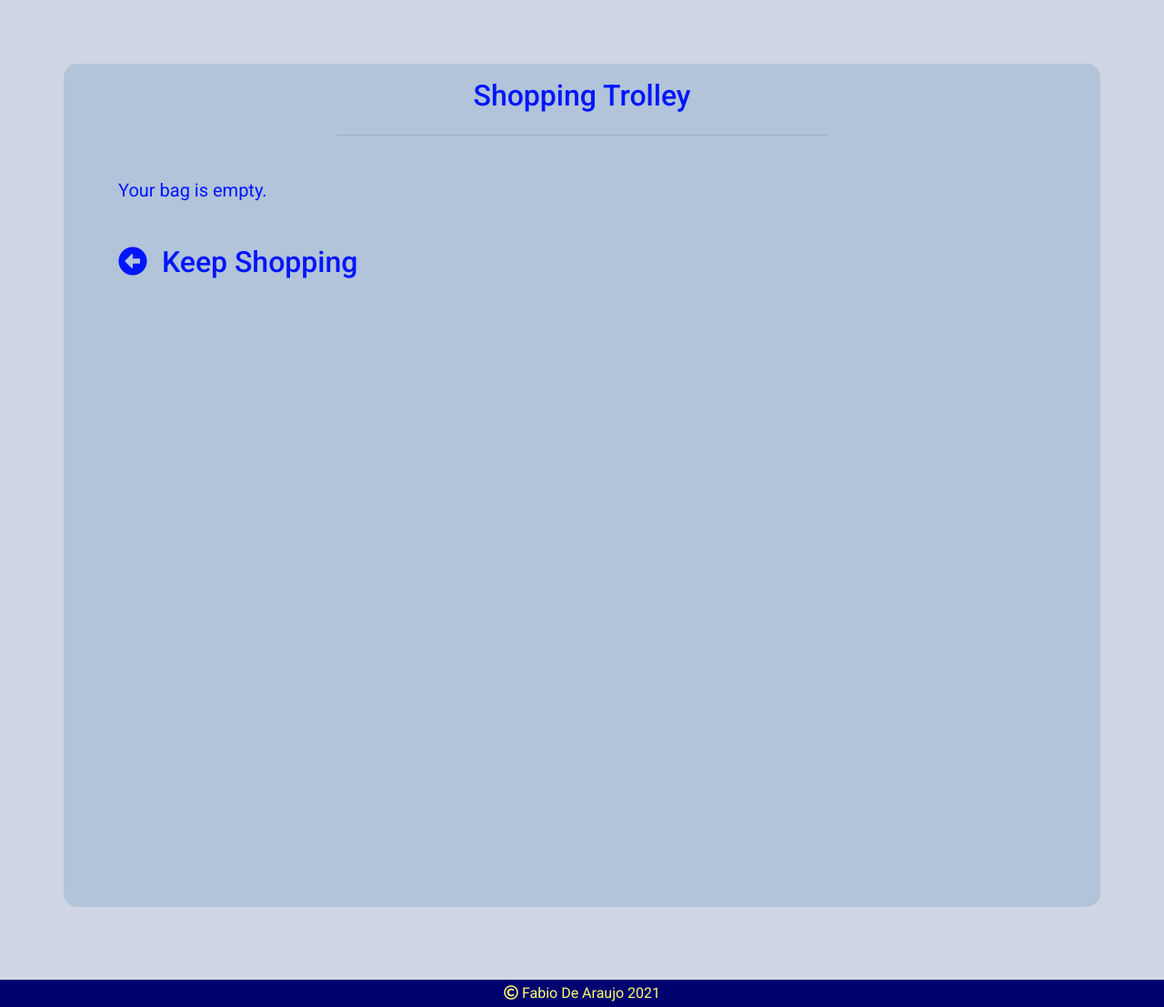
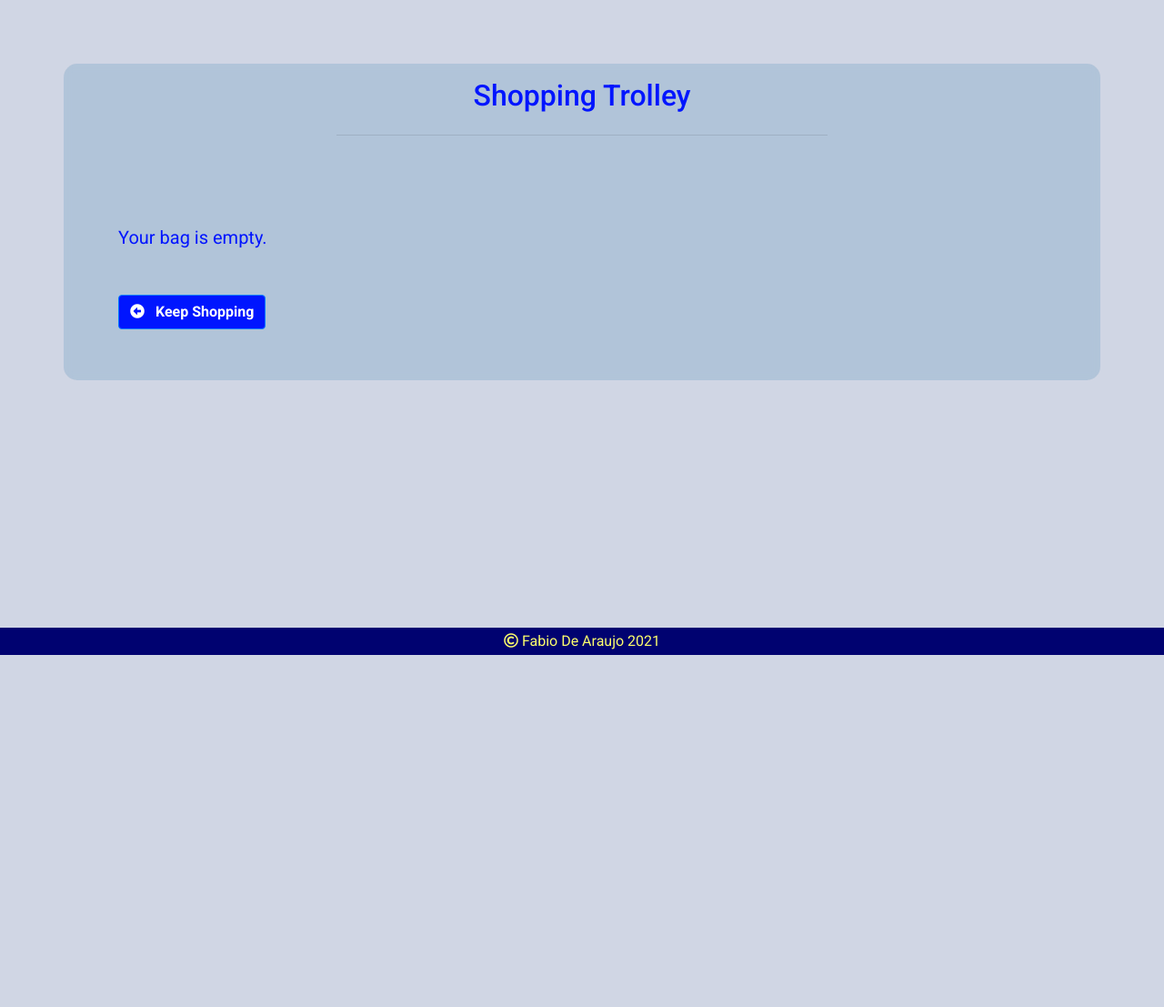
Before and after one commit to fabiodearaujo/sophie-photography-mp4, a Django app: page /trolley/ in a window 1280 px wide. Shown: the part 80-1187 px from the top of the page at 91% size. After the commit the page ends 800 px from the top, so only its background shows below. Run offline with Django 3.2, Linux system fonts and the light colour scheme; parts of the project's set-up code (start-up, migrations or seed data) failed here and were passed over; some libraries are stand-ins or nearby versions.

Commit message:
Final touches on styling buttons and links

```diff
--- a/checkout/templates/checkout/checkout_success.html
+++ b/checkout/templates/checkout/checkout_success.html
@@ -98,7 +98,7 @@
                 </div>
             </div>
         </div>
-        <footer>
+        <footer style="position:fixed;bottom:0;">
             <div class="footer-copyright">
                 <p><a href="https://github.com/fabioaraujo76/sophie-photography-mp4" target="_blank"  style="text-decoration: none;"><i class="far fa-copyright"></i> Fabio De Araujo 2021</a></p>
             </div>
--- a/static/css/base.css
+++ b/static/css/base.css
@@ -254,13 +254,11 @@ footer {
 /* ---------------------------------------------- Contact Us page Styles */
 
 .contactus-page {
-    padding-top: 150px;
+    padding-top: 50px;
     min-height: 100vh;
     background-image: url(/media/background.png);
-}
-
-.contactus-footer {
-    position: absolute;
+    background-size:cover;
+    background-repeat: repeat-y;
 }
 
 .contactus-container {
--- a/templates/allauth/account/password_reset.html
+++ b/templates/allauth/account/password_reset.html
@@ -24,5 +24,6 @@
         </div>
     </form>
 
-    <p class="text-center text-white">{% blocktrans %}Please contact us if you have any trouble resetting your password.{% endblocktrans %}</p>
+    <p class="text-center text-white">{% blocktrans %}Please contact us if you have any trouble resetting your password.<br>
+      But if you now remember your password, please <a class="text-orange-outlined text-decoration-none font-weight-bold" href="{{ login_url }}">sign in</a>.{% endblocktrans %}</p>
 {% endblock %}
--- a/trolley/templates/trolley/trolley.html
+++ b/trolley/templates/trolley/trolley.html
@@ -90,14 +90,14 @@
                         </tr>
                         <tr>
                             <td colspan="5" class="text-right pr-3">
-                                <p class="descr-link font-weight-bold pb-3">
-                                    <a class="link-blue-nd" href="{% url 'products' %}?sort=category&direction=desc">
+                                <p class="font-weight-bold pb-3">
+                                    <a href="{% url 'products' %}?sort=category&direction=desc" class="btn btn-primary rounded">
                                         <i class="fas fa-arrow-alt-circle-left pr-1"></i>
                                         Keep Shopping
                                     </a>
                                 </p>
-                                <p class="descr-link font-weight-bold">
-                                    <a href="{% url 'checkout' %}" class="link-blue-nd">
+                                <p class="font-weight-bold">
+                                    <a href="{% url 'checkout' %}" class="btn btn-primary rounded">
                                         <i class="fas fa-lock"></i>
                                         Secure Checkout
                                     </a>
@@ -107,11 +107,11 @@
                     </table>
                 </div>
                 {% else %}
-                    <div class="container vh-100">
+                    <div class="container py-5">
                         <h2 class="mt-5">
                             <p class="lead mb-5">Your bag is empty.</p>
-                            <a class="link-blue-nd" href="{% url 'products' %}?sort=category&direction=desc">
-                                <i class="fas fa-arrow-alt-circle-left pr-2 mb-3 back-arrow-link"></i>
+                            <a class="btn btn-primary rounded font-weight-bold" href="{% url 'products' %}?sort=category&direction=desc">
+                                <i class="fas fa-arrow-alt-circle-left pr-2 back-arrow-link"></i>
                                 Keep Shopping
                             </a>
                         </h2>
@@ -120,11 +120,19 @@
             </div>
         </div>
     </div>
-    <footer>
-        <div class="footer-copyright">
-            <p><a href="https://github.com/fabioaraujo76/sophie-photography-mp4" target="_blank"  style="text-decoration: none;"><i class="far fa-copyright"></i> Fabio De Araujo 2021</a></p>
-        </div>
-    </footer>
+    {% if trolley_items %}
+        <footer>
+            <div class="footer-copyright">
+                <p><a href="https://github.com/fabioaraujo76/sophie-photography-mp4" target="_blank"  style="text-decoration: none;"><i class="far fa-copyright"></i> Fabio De Araujo 2021</a></p>
+            </div>
+        </footer>
+    {% else %}
+        <footer  style="position:fixed; bottom:0;">
+            <div class="footer-copyright">
+                <p><a href="https://github.com/fabioaraujo76/sophie-photography-mp4" target="_blank"  style="text-decoration: none;"><i class="far fa-copyright"></i> Fabio De Araujo 2021</a></p>
+            </div>
+        </footer>
+    {% endif %}
 </div>
 {% endblock %}
 
```
Also changed, not shown: checkout/templates/checkout/checkout.html (+8 -8 lines), contact/templates/contact/contact_us.html (+8 -8 lines), products/templates/products/product_detail.html (+8 -8 lines).
